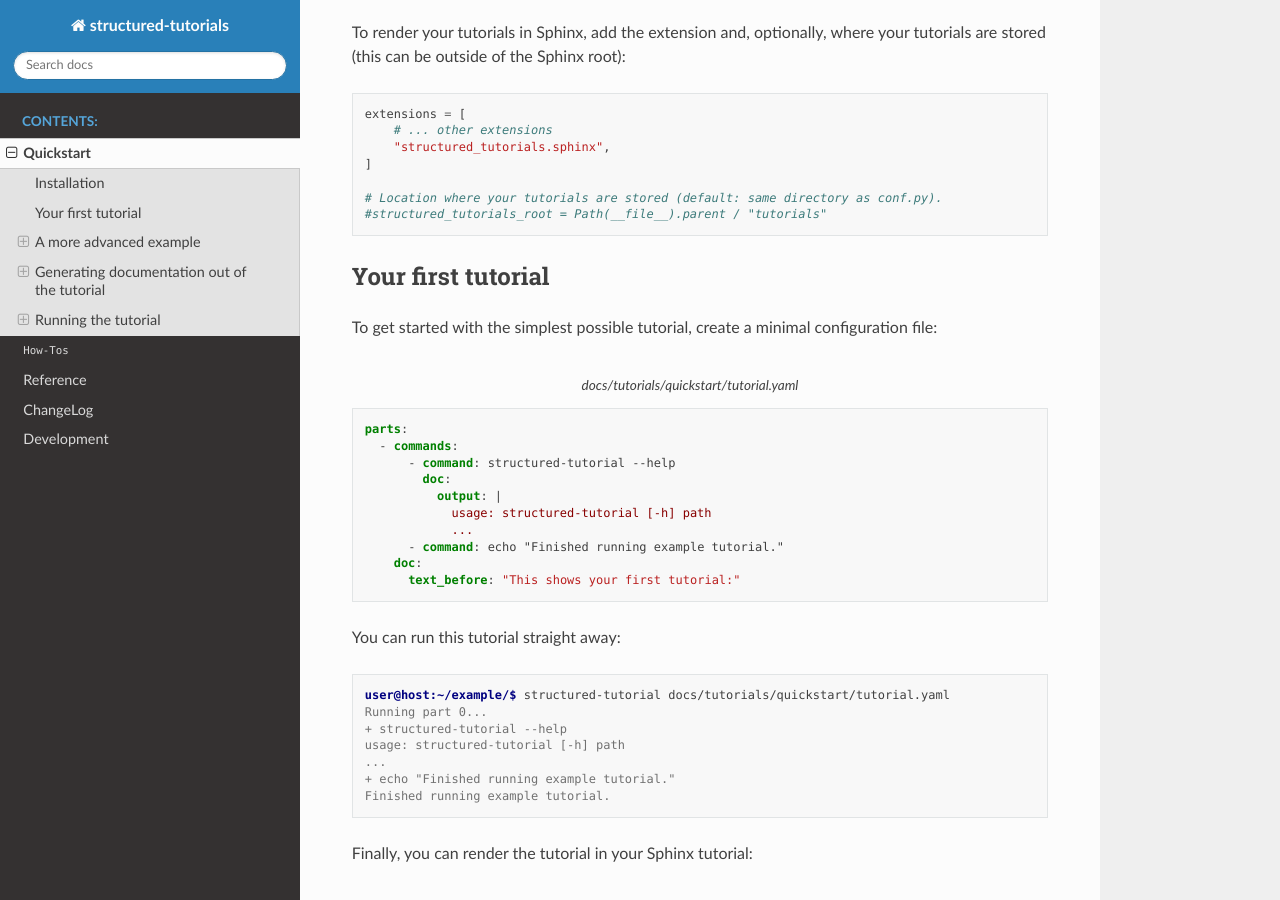
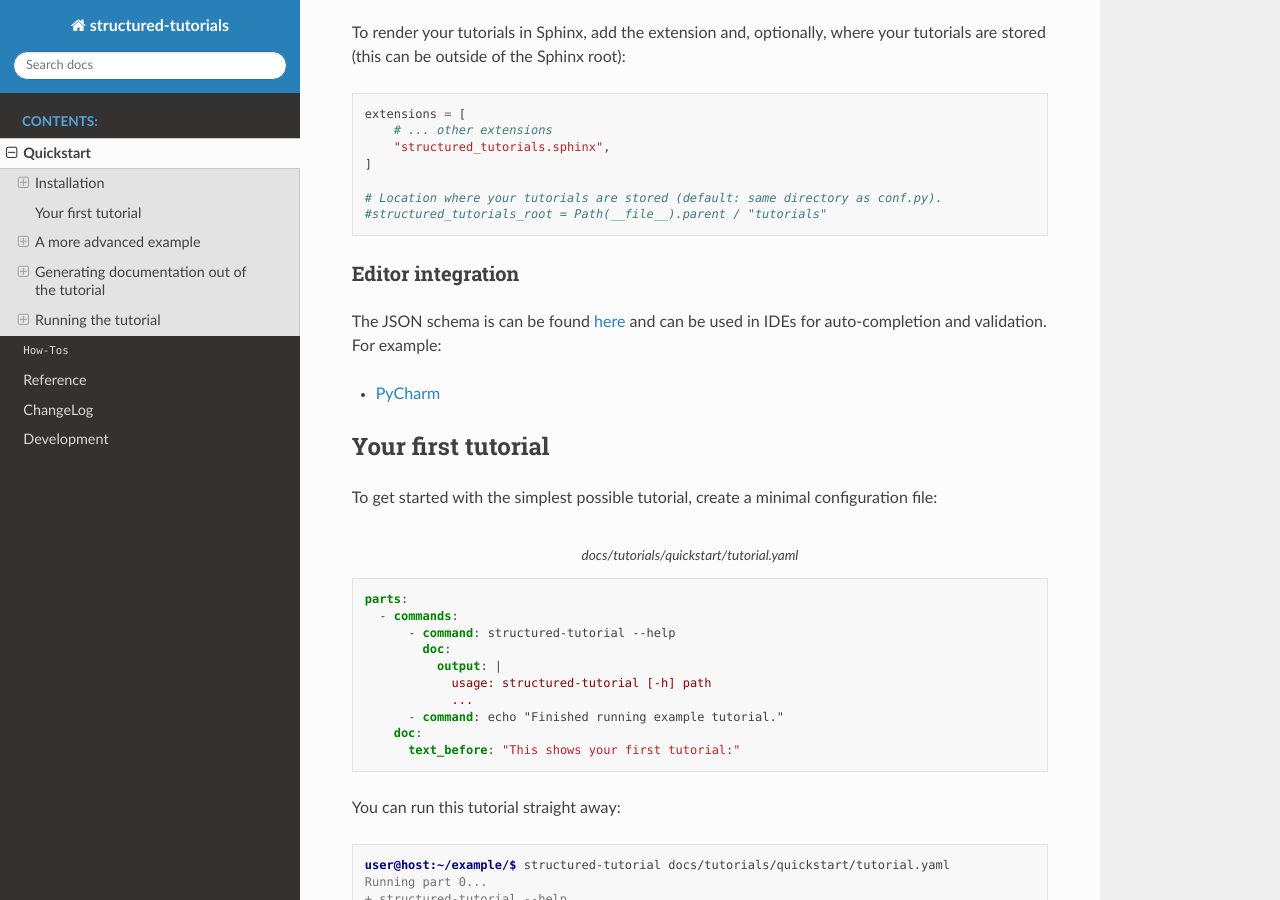
Before and after one commit to mathiasertl/structured-tutorials, a Sphinx documentation site: the page built from docs/quickstart.rst, in a window 1280 px wide and 900 px high, scrolled down 335 px. Built offline with Sphinx 7.4.7 and the Read the Docs theme 3.1.0, drawn with Linux system fonts in a browser that asks for light colours.

Commit message:
write schema to sphinx to make it usable in editors

```diff
--- a/docs/changelog.rst
+++ b/docs/changelog.rst
@@ -7,6 +7,7 @@
 ***********
 
 * Alternatives now allow specific context and environment variables.
+* The JSON schema is now available `here <_static/schema.json>`_ and can be used in IDEs such as PyCharm.
 
 ******************
 0.3.0 (2025-12-26)
--- a/docs/quickstart.rst
+++ b/docs/quickstart.rst
@@ -26,6 +26,14 @@
 
     # Location where your tutorials are stored (default: same directory as conf.py).
     #structured_tutorials_root = Path(__file__).parent / "tutorials"
+
+Editor integration
+==================
+
+The JSON schema is can be found `here <_static/schema.json>`_ and can be used in IDEs for auto-completion
+and validation. For example:
+
+* `PyCharm <https://www.jetbrains.com/help/pycharm/yaml.html#json_schema>`_
 
 
 *******************
--- a/generate-schema.py
+++ b/generate-schema.py
@@ -67,4 +67,7 @@
     fh.write(swagger_js)
 
 if args.output:
-    print(json.dumps(openapi, indent=4, sort_keys=True))
+    schema = TutorialModel.model_json_schema()
+    del schema["properties"]["path"]
+    schema["required"].remove("path")
+    print(json.dumps(schema, indent=4, sort_keys=True))
```
Also changed, not shown: .readthedocs.yaml.
